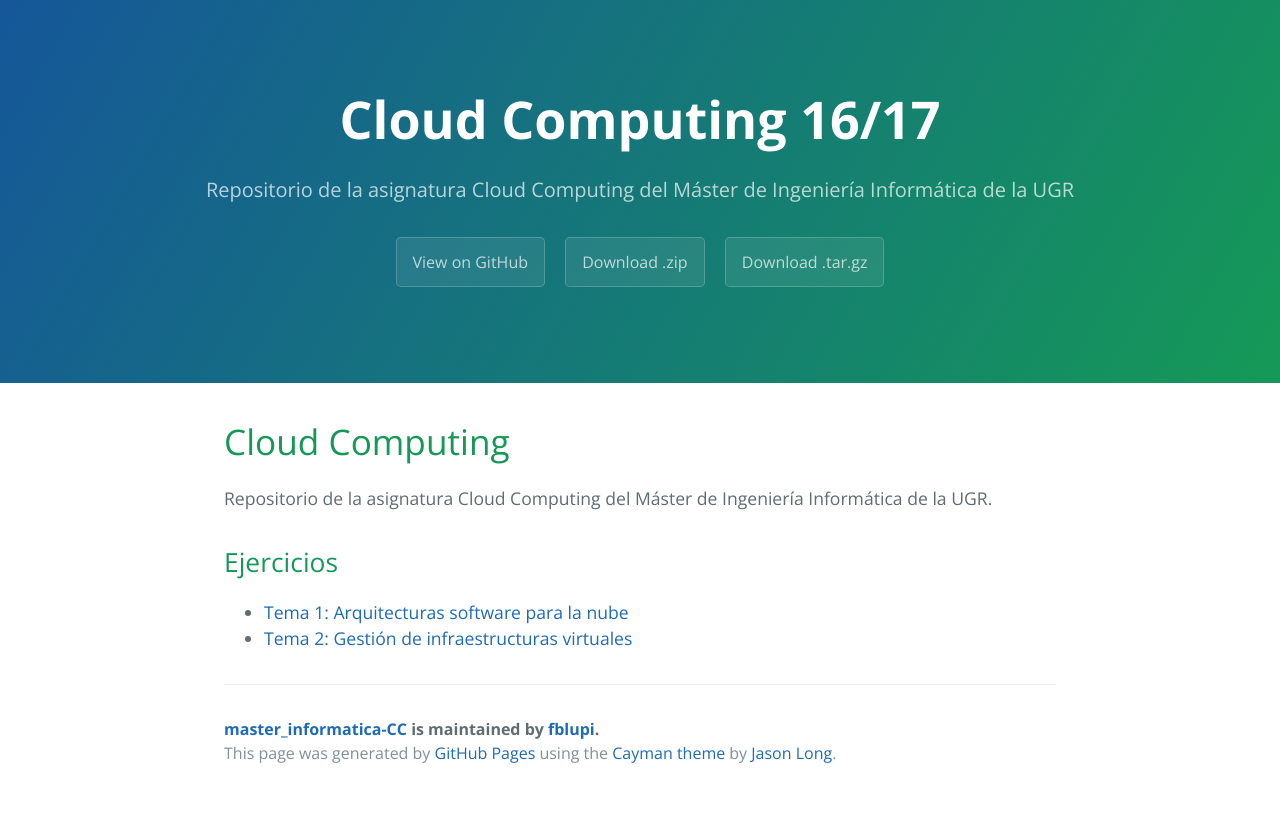
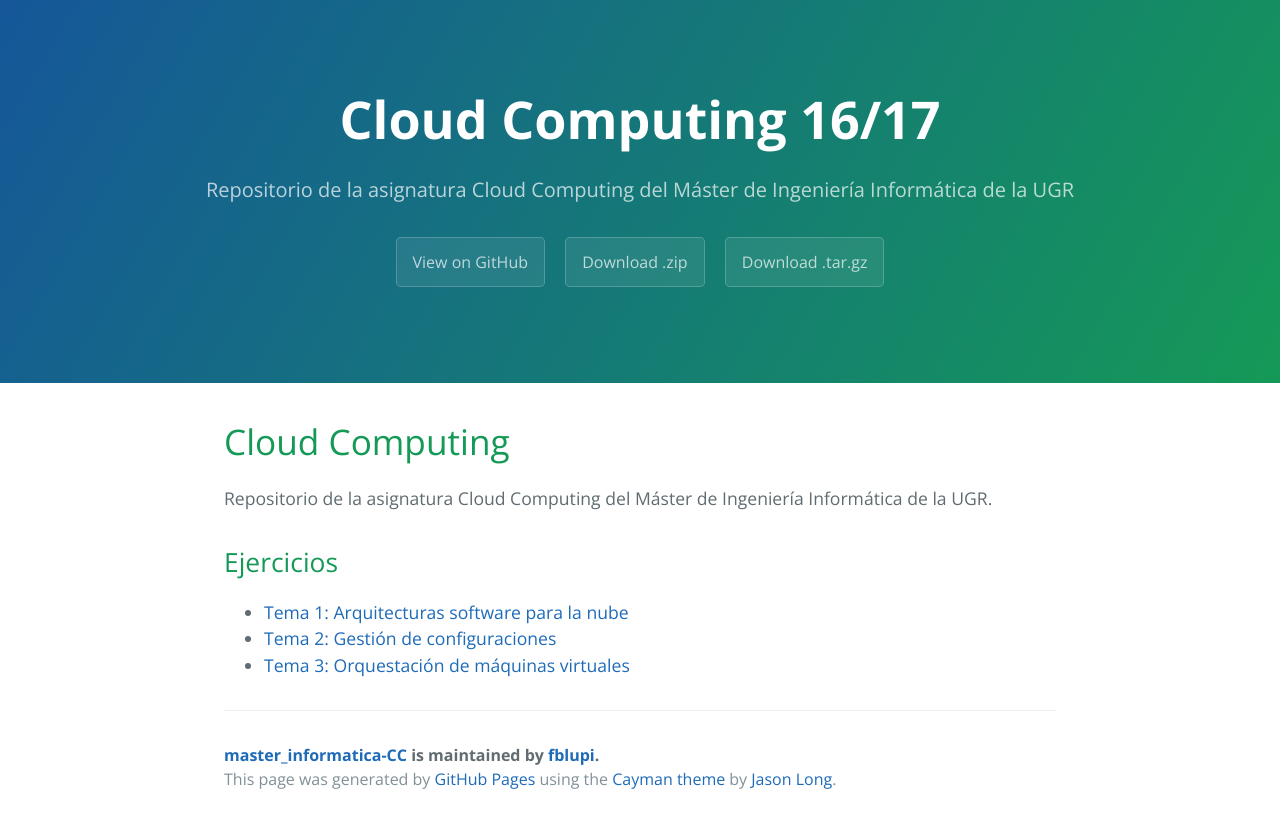
Before and after one commit to fblupi/master_informatica-CCFI, a Jekyll site: the page built from index.md, in a window 1280 px wide. Shown: the top 828 px of the page. Built offline with Jekyll 4.4.1, drawn with Linux system fonts in a browser that asks for light colours.

Commit message:
Reorganizando ejercicios temas 2 y 3 closes #25

```diff
--- a/index.md
+++ b/index.md
@@ -9,4 +9,5 @@ Repositorio de la asignatura Cloud Computing del Máster de Ingeniería Informá
 ## Ejercicios
 
 * [Tema 1: Arquitecturas software para la nube](ejercicios-1)
-* [Tema 2: Gestión de infraestructuras virtuales](ejercicios-2)
+* [Tema 2: Gestión de configuraciones](ejercicios-2)
+* [Tema 3: Orquestación de máquinas virtuales](ejercicios-3)
```
Also changed, not shown: ejercicios-2.md (+1 -1 lines), ejercicios-3.md (added, +61 -0 lines).
